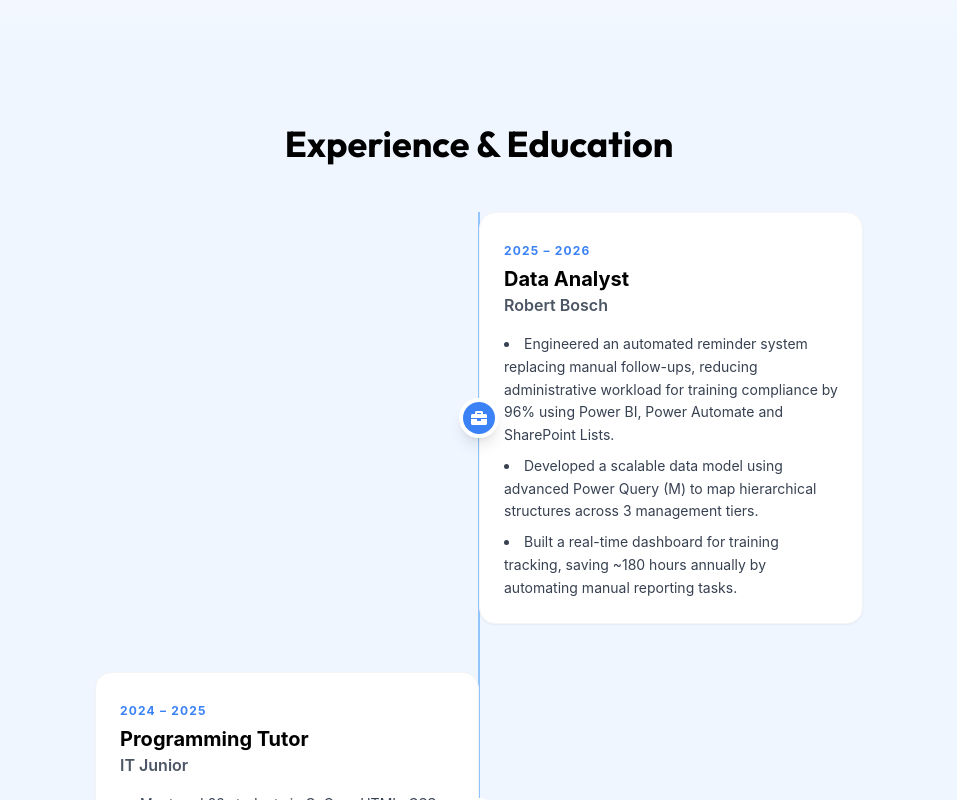
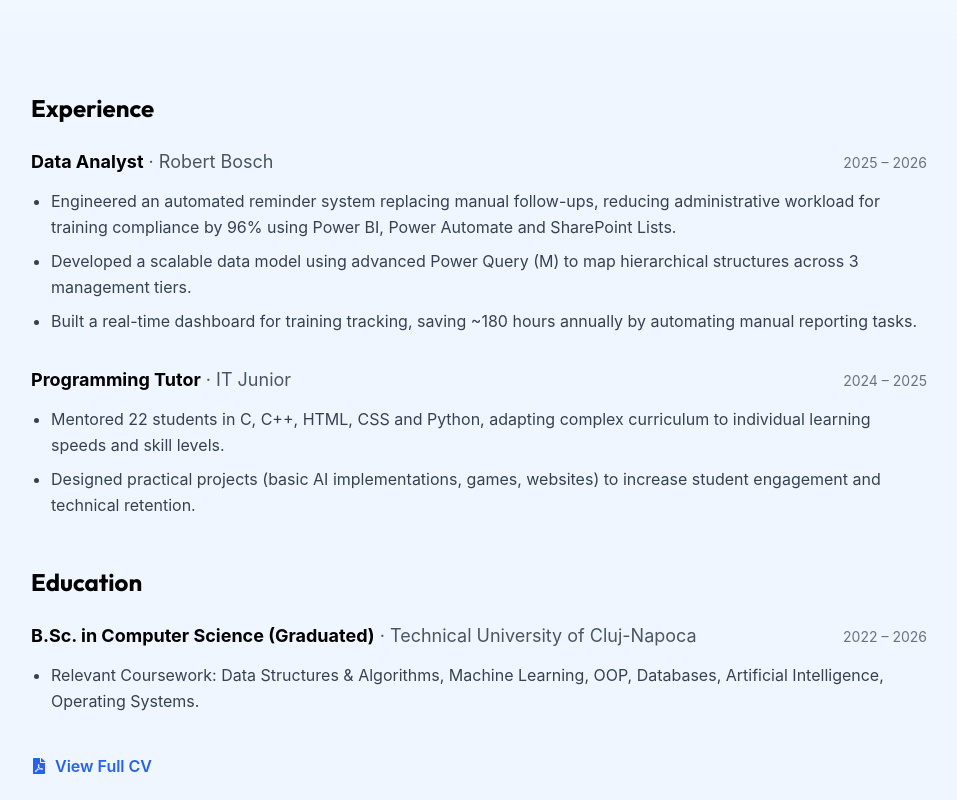
Before and after one commit to raul-muresan03/personal-website, a React (Vite) app: page / in a window 1280 px wide. Shown: the part 360-1160 px from the top of the page, without its empty margins (161-1118 px from the left). Built offline with nearby package versions, Linux system fonts and the light colour scheme.

Commit message:
update experience section

```diff
--- a/src/components/sections/Experience.tsx
+++ b/src/components/sections/Experience.tsx
@@ -1,48 +1,52 @@
-import { FaBriefcase, FaGraduationCap, FaFilePdf } from "react-icons/fa";
+import { FaFilePdf } from "react-icons/fa";
 import { TIMELINE } from "../../constants";
+
+const EXPERIENCE_SECTIONS = [
+    { type: "work", title: "Experience" },
+    { type: "education", title: "Education" },
+] as const;
 
 export function Experience() {
     return (
-        <section id="experience" className="min-h-screen py-20 bg-blue-50 flex flex-col items-center scroll-mt-20">
-            <h2 className="text-3xl md:text-4xl font-display font-bold mb-12">Experience & Education</h2>
-
-            <div className="relative w-full max-w-4xl px-4">
-                <div className="absolute left-8 md:left-1/2 top-0 bottom-0 w-0.5 bg-blue-300 transform -translate-x-1/2"></div>
-
-                {TIMELINE.map((item, index) => {
-                    const Icon = item.type === "work" ? FaBriefcase : FaGraduationCap;
-
-                    return (
-                        <div key={item.title} className={`relative flex items-center mb-12 ${index % 2 === 0 ? 'md:flex-row-reverse' : 'md:flex-row'}`}>
-                            <div className="absolute left-8 md:left-1/2 w-10 h-10 bg-blue-500 rounded-full border-4 border-white shadow-lg z-10 flex items-center justify-center transform -translate-x-1/2">
-                                <Icon className="text-white" />
-                            </div>
-
-                            <div className={`ml-16 md:ml-0 md:w-1/2 ${index % 2 === 0 ? 'md:pr-12' : 'md:pl-12'}`}>
-                                <div className="bg-white p-6 rounded-2xl shadow-sm border border-gray-100">
-                                    <span className="text-xs font-bold text-blue-500 uppercase tracking-widest">{item.period}</span>
-                                    <h3 className="text-xl font-bold mt-1">{item.title}</h3>
-                                    <h4 className="text-md font-semibold text-gray-600 mb-4">{item.company}</h4>
-                                    <ul className="text-gray-700 text-sm space-y-2 list-disc list-inside">
+        <section id="experience" className="px-6 py-12 bg-blue-50">
+            <div className="max-w-4xl mx-auto">
+                <div className="space-y-12">
+                    {EXPERIENCE_SECTIONS.map((section) => (
+                        <section key={section.type} aria-labelledby={`${section.type}-heading`}>
+                            <h2 id={`${section.type}-heading`} className="text-2xl font-display font-bold mb-6">
+                                {section.title}
+                            </h2>
+                            <div className="space-y-8">
+                                {TIMELINE.filter((item) => item.type === section.type).map((item) => (
+                                    <article key={item.title}>
+                                        <header className="flex flex-col gap-1 md:flex-row md:items-baseline md:justify-between md:gap-6">
+                                            <h3 className="min-w-0 text-lg font-bold">
+                                                {item.title}
+                                                <span className="font-normal text-gray-600"> · {item.company}</span>
+                                            </h3>
+                                            <p className="shrink-0 whitespace-nowrap text-sm text-gray-500">{item.period}</p>
+                                        </header>
+                                        <ul className="mt-3 list-disc space-y-2 pl-5 text-gray-700">
                                             {item.details.map((detail) => (
                                                 <li key={detail} className="leading-relaxed">{detail}</li>
                                             ))}
                                         </ul>
+                                    </article>
+                                ))}
                             </div>
-                            </div>
-                        </div>
-                    );
-                })}
+                        </section>
+                    ))}
                 </div>
 
                 <a
                     href="./CV_Raul_Muresan.pdf"
                     target="_blank"
                     rel="noopener noreferrer"
-                className="mt-12 flex items-center gap-2 bg-blue-600 text-white px-8 py-3 rounded-full font-bold hover:bg-blue-700 shadow-lg"
+                    className="mt-10 inline-flex items-center gap-2 font-semibold text-blue-600 hover:underline"
                 >
                     <FaFilePdf /> View Full CV
                 </a>
+            </div>
         </section>
     );
 }
```
Lines whose indentation alone changed are shown as unchanged.
